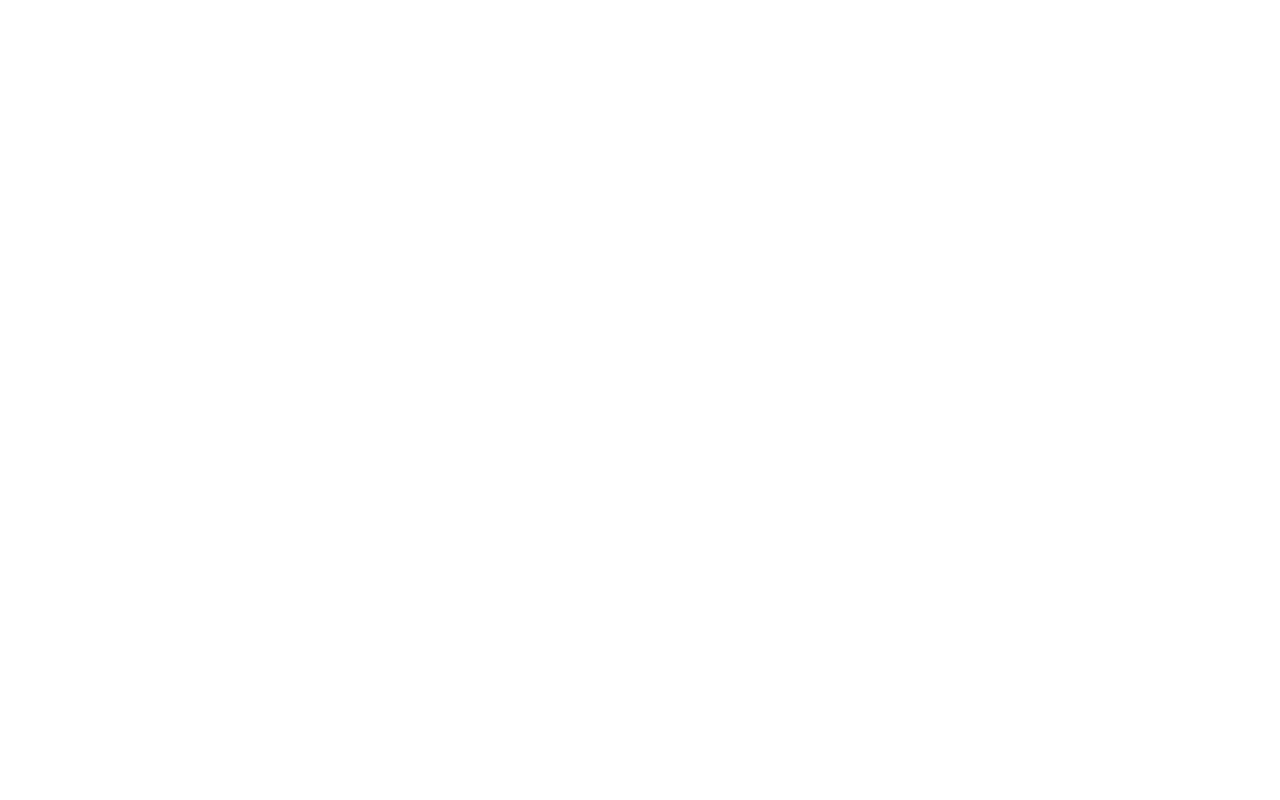
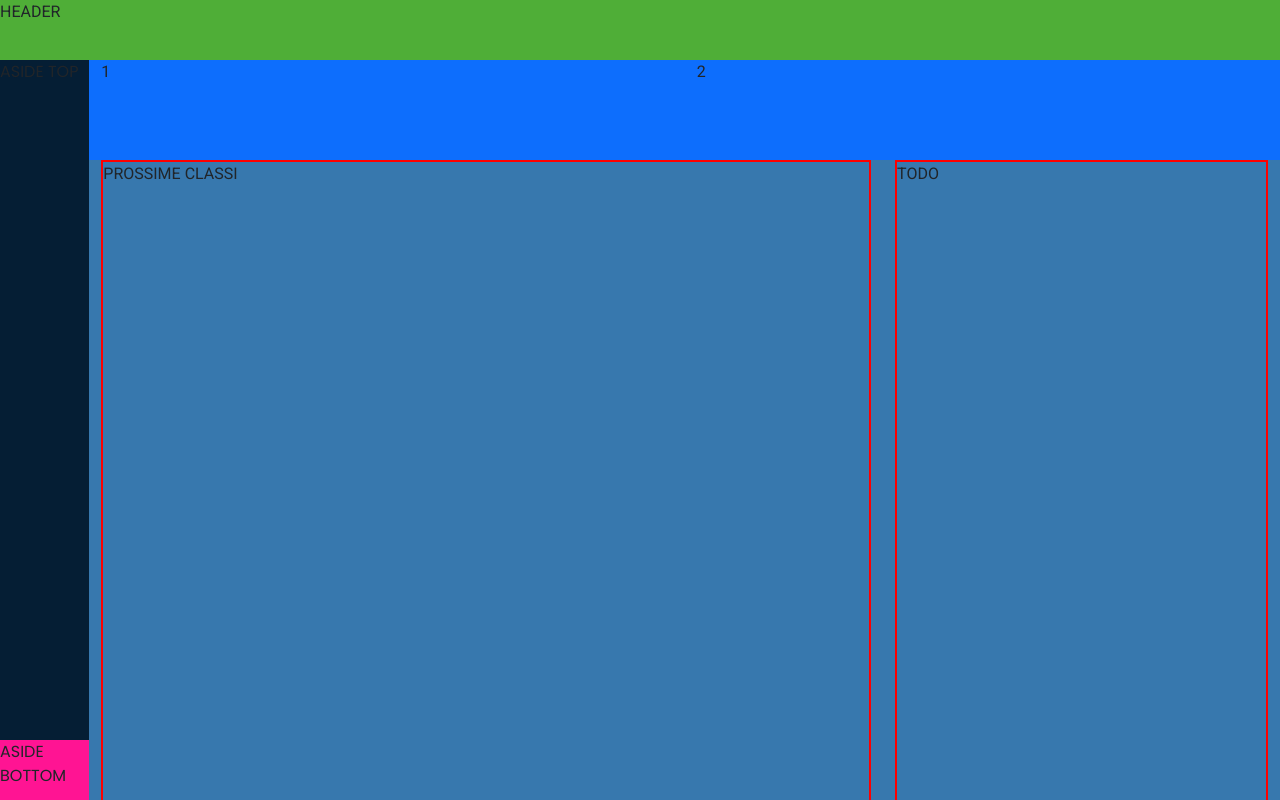
Before and after one commit to RiccardoCivardi/html-css-bootstrap-dashboard, a plain HTML site: page index.html in a window 1280 px wide. Drawn offline with nearby package versions, Linux system fonts and the light colour scheme.

Commit message:
[add] block structure

```diff
--- a/css/common.css
+++ b/css/common.css
@@ -1,9 +1,16 @@
 /*** GENERAL ***/
+
+:root {
+  --header-height: 60px;
+  --aside-width: 7.5%;
+  --aside-height: calc(100vh - var(--header-height));
+  --aside-t-height: calc(var(--aside-height) - var(--aside-b-height));
+  --aside-b-height: 60px;
+  --aside-bg: #051E34;
+  --main-height: calc(100vh - var(--header-height));
+}
 
 body {
   font-family: 'Roboto', sans-serif;
+  overflow: hidden;
 }
-
-aside {
-  font-family: 'Poppins', sans-serif;
-}
--- a/css/media.css
+++ b/css/media.css
@@ -0,0 +1 @@
+/*** MOBILE FIRST ***/
--- a/css/style.css
+++ b/css/style.css
@@ -0,0 +1,63 @@
+/* HEADER */
+
+header {
+  height: var(--header-height);
+
+
+
+  /* debug */
+  background-color: rgb(79, 174, 55);
+}
+
+/* /HEADER */
+
+/* MAIN */
+
+main {
+ height: var(--main-height);
+ overflow: auto;
+  /* debug */
+  background-color: rgb(55, 120, 174);
+}
+
+/* main heading */
+
+#main-heading .col {
+  /* debug */
+  height: 100px;
+
+}
+
+/* /main heading */
+
+/* working area */
+
+#working-area .col div {
+  /* debug */
+  height: 700px;
+  border: 2px solid red;
+}
+
+/* /working area */
+
+/* /MAIN */
+
+/* ASIDE */
+
+aside {
+  font-family: 'Poppins', sans-serif;
+  background-color: var(--aside-bg);
+  width: var(--aside-width);
+  height: var(--aside-height);
+}
+
+#aside-t {
+  height: var(--aside-t-height);
+  min-height: 100px;
+}
+
+#aside-b {
+  height: var(--aside-b-height);
+  /* debug */
+  background-color: deeppink;
+}
--- a/index.html
+++ b/index.html
@@ -31,6 +31,63 @@
 </head>
 <body>
 
+  <!-- HEADER -->
+  <header>HEADER</header>
+  <!-- /HEADER -->
+
+  <!-- MAIN CONTAINER -->
+  <div class="rc-container-fluid d-flex">
+
+    <!-- ASIDE -->
+    <aside>
+
+      <!-- aside top -->
+      <div id="aside-t">
+        ASIDE TOP
+      </div>
+      <!-- /aside top -->
+
+      <!-- aside bottom -->
+      <div id="aside-b">
+        ASIDE BOTTOM
+      </div>
+      <!-- /aside bottom -->
+
+    </aside>
+    <!-- /ASIDE -->
+
+    <!-- MAIN -->
+    <main class="w-100">
+
+      <!-- main heading -->
+      <div id="main-heading" class="container-fluid">
+        <div class="row row-cols-1 row-cols-lg-2 bg-primary">
+          <div class="col">1</div>
+          <div class="col">2</div>
+        </div>
+      </div>
+      <!-- /main heading -->
+
+      <!-- working area -->
+      <div id="working-area" class="container-fluid">
+        <div class="row">
+          <div class="col col-12 col-lg-8">
+            <div>PROSSIME CLASSI</div>
+            <div>FAQ</div>
+          </div>
+          <div class="col col-12 col-lg-4">
+            <div>TODO</div>
+            <div>GRAFICO</div>
+          </div>
+        </div>
+      </div>
+      <!-- /working area -->
+
+    </main>
+    <!-- /MAIN -->
+
+  </div>
+  <!-- /MAIN CONTAINER -->
 
 </body>
 </html>
```
